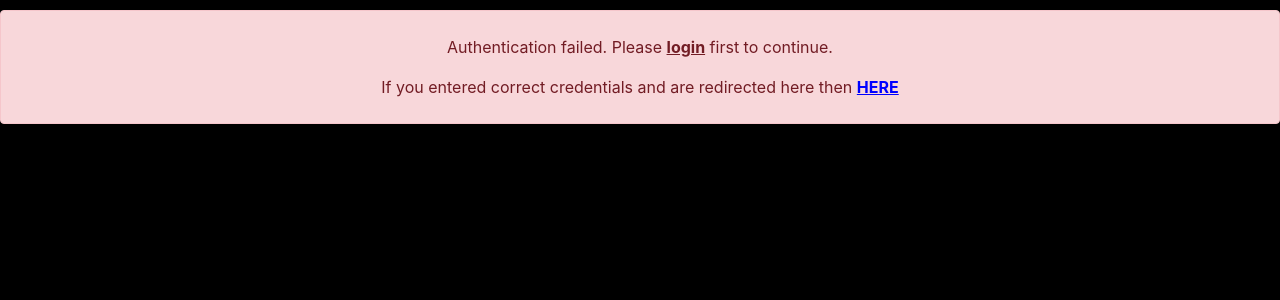
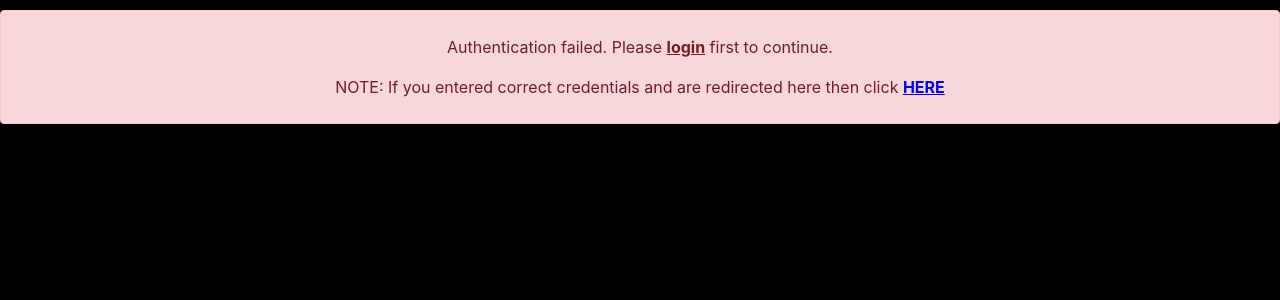
Before and after one commit to Israr-11/frontend_password, a React (Create React App) app: page /data in a window 1280 px wide. Shown: the top 300 px of the page. Built offline with nearby package versions, Linux system fonts and the light colour scheme.

Commit message:
authMessage commit

```diff
--- a/src/components/authMessage/AuthMessage.js
+++ b/src/components/authMessage/AuthMessage.js
@@ -14,7 +14,7 @@ const AuthMessage = () => {
         first to continue.
         <br/>
         <br/>
-        If you entered correct credentials and are redirected here then{" "}
+        NOTE: If you entered correct credentials and are redirected here then click{" "}
             <span
               style={{ fontWeight: "bold", cursor: "pointer", color: "blue", textDecoration: "underline" }}
               onClick={() => window.location.reload()}
```
